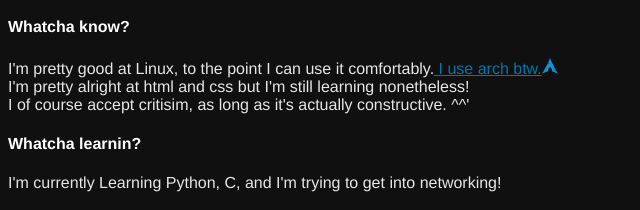
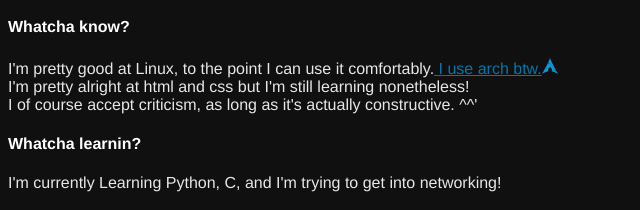
Before and after one commit to BashBunnyy/Source-for-Dankpad.xyz, a plain HTML site: page index.html in a window 1280 px wide. Shown: the part 298-508 px from the top of the page, 0-640 px from the left. Drawn offline with Linux system fonts and the light colour scheme.

Commit message:
Update index.html
Fixed spelling error

```diff
--- a/index.html
+++ b/index.html
@@ -17,7 +17,7 @@
     <h4>Whatcha know?</h4>
     <p>I'm pretty good at Linux, to the point I can use it comfortably.<a href="https://i.imgur.com/qNVVMRX.png" target="_blank">  I use arch btw.</a><img src="ArchLogo.png" style="width: 16px;"><br>
         I'm pretty alright at html and css but I'm still learning nonetheless!<br>
-        I of course accept critisim, as long as it's actually constructive. ^^'</p>
+        I of course accept criticism, as long as it's actually constructive. ^^'</p>
     <h4>Whatcha learnin?</h4>
     <p>I'm currently Learning Python, C, and I'm trying to get into networking!</p>
     <h4>Where can I find you?</h4>
```
